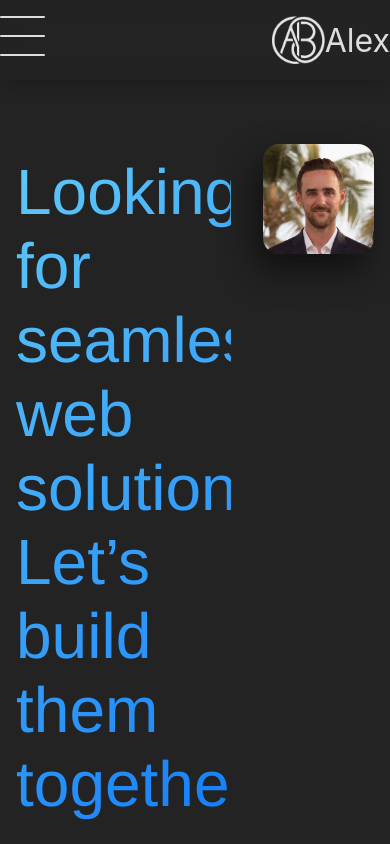
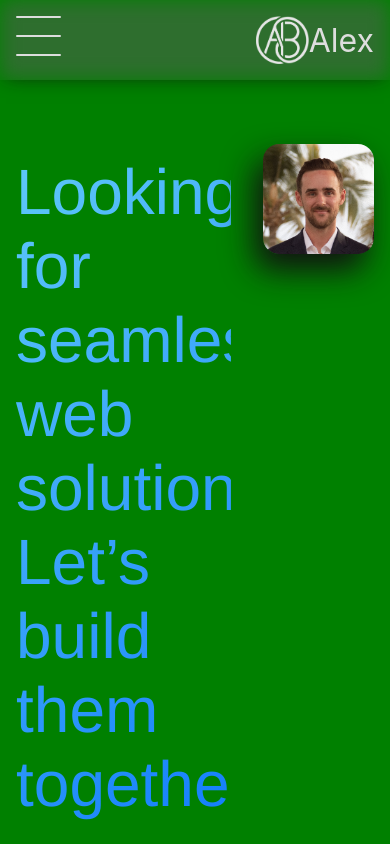
Before and after one commit to Alexbruce1/portfolio2024, a React (Create React App) app: page / in a window 390 px wide. Shown: the top 844 px of the page. Built offline with nearby package versions, Linux system fonts and the light colour scheme.

Commit message:
Add first two breakpoints and basic styling

```diff
--- a/src/App.css
+++ b/src/App.css
@@ -55,7 +55,7 @@ h2, h3 {
 }
 
 .header-hamburger-menu-container:hover .header-hamburger-bar {
-  background-color: #61dafb;
+  background-color: var(--tldr-p-background-color);
 }
 
 .header-hamburger-container {
@@ -127,3 +127,24 @@ h2, h3 {
   margin: 0 auto;
   padding: 1em;
 }
+
+@media (max-width: 1240px) {
+  .App {
+    margin: auto;
+  }
+
+  .App-header {
+    padding: 1em;
+  }
+
+  .app-main {
+    max-width: 1000px;
+  }
+}
+
+@media (max-width: 1000px) {
+
+  .App {
+    background-color: green;
+  }
+}
```
